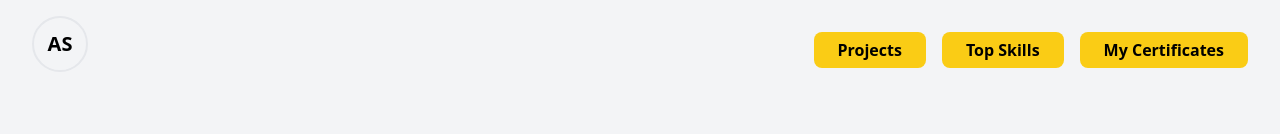
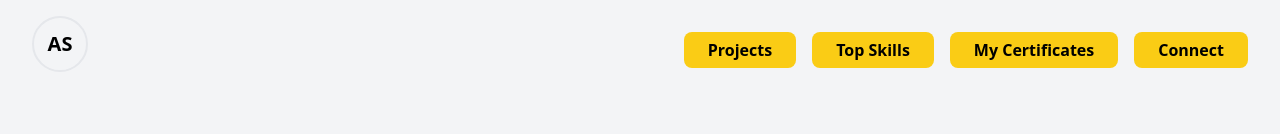
Before and after one commit to arnb-smnta/arnabsamanta.in, a React (Vite) app: page / in a window 1280 px wide. Shown: the top 134 px of the page. Built offline with nearby package versions, Linux system fonts and the light colour scheme.

Commit message:
made the code more robust

```diff
--- a/index.html
+++ b/index.html
@@ -2,7 +2,11 @@
 <html lang="en">
   <head>
     <meta charset="UTF-8" />
-    <link rel="icon" type="image/svg+xml" href="" />
+    <link
+      rel="icon"
+      type="image/svg+xml"
+      href="https://previews.123rf.com/images/krustovin/krustovin1607/krustovin160700060/62541925-letter-as-logo-icon-design-template-elements.jpg"
+    />
     <meta name="viewport" content="width=device-width, initial-scale=1.0" />
     <title>Arnab Samanta</title>
   </head>
--- a/src/components/Header.jsx
+++ b/src/components/Header.jsx
@@ -1,5 +1,5 @@
 import React, { useEffect, useRef, useState } from "react";
-import { headerItems } from "../constants";
+import { headerItems, profile, socialLinks } from "../constants";
 
 const Header = () => {
   const [menuOpen, setmenuOpen] = useState(false);
@@ -22,10 +22,11 @@ const Header = () => {
   }, []);
   return (
     <div className="flex justify-between p-4 lg:px-8" id="main-header">
-      <span className="inline-flex w-14 h-14 font-bold text-xl justify-center items-center text-center text-front border-2 border-solid border-front rounded-full  ">
-        AS
-      </span>
-
+      <a href={`${profile.homeUrl}`}>
+        <span className="inline-flex w-14 h-14 font-bold text-xl justify-center items-center text-center text-front border-2 border-solid border-front rounded-full  ">
+          AS
+        </span>
+      </a>
       <div className="ml-auto flex-row hidden lg:flex">
         {headerItems.map((item) => (
           <a href={`#${item.cred}`} key={item._id} id="scroll-link">
@@ -34,6 +35,15 @@ const Header = () => {
             </button>
           </a>
         ))}
+        <a
+          href={`mailto:${socialLinks.mail}`}
+          target="_blank"
+          rel="noreferrer noopener"
+        >
+          <button className="flex w-14 cursor-pointer h-14 ml-4 font-semibold px-2 bg-yellow-400 rounded-full justify-center items-center leading-tight lg:w-auto lg:h-auto lg:px-6 lg:py-2 lg:rounded-lg lg:self-start lg:mt-4 hover:opacity-75 transition-opacity duration-150">
+            <span className="hidden lg:block">Connect </span>{" "}
+          </button>
+        </a>
       </div>
 
       <div className="ml-auto flex-row lg:hidden flex">
@@ -69,6 +79,15 @@ const Header = () => {
                   </li>
                 </a>
               ))}
+              <a
+                href={`mailto:${socialLinks.mail}`}
+                target="_blank"
+                rel="noreferrer noopener"
+              >
+                <li aria-hidden="true" className="hover:bg-blue-400 rounded-xl">
+                  <span className="uppercase mt-0 text-xs">Connect</span>
+                </li>
+              </a>
             </ul>
           </div>
         </div>
--- a/src/constants.js
+++ b/src/constants.js
@@ -4,9 +4,10 @@ export const profile = {
   firstName: "Arnab",
   lastName: "Samanta",
   typeOfDeveloper: "Full Stack Developer",
-  pic: "https://media.licdn.com/dms/image/D4D03AQE0oMo2p4zXIg/profile-displayphoto-shrink_400_400/0/1665338985395?e=1717027200&v=beta&t=XKYFh4zwYqQH3l_rXoeJPVmXw5_W2lxd-xD17UldrC8",
+  pic: "https://res.cloudinary.com/dxfdxwvlm/image/upload/v1712128954/arnab_wuuzje.jpg",
   location: "Kolkata , India",
   resumeLink: "",
+  homeUrl: "https://arnabsamanta.in/",
 };
 
 export const toolsAPlatforms = [
```
